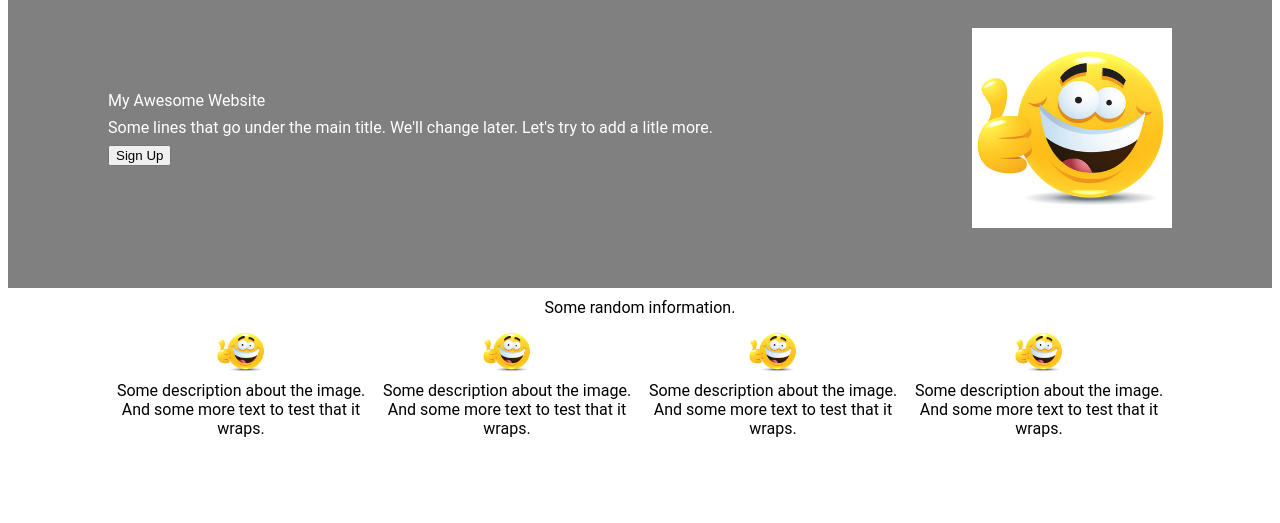
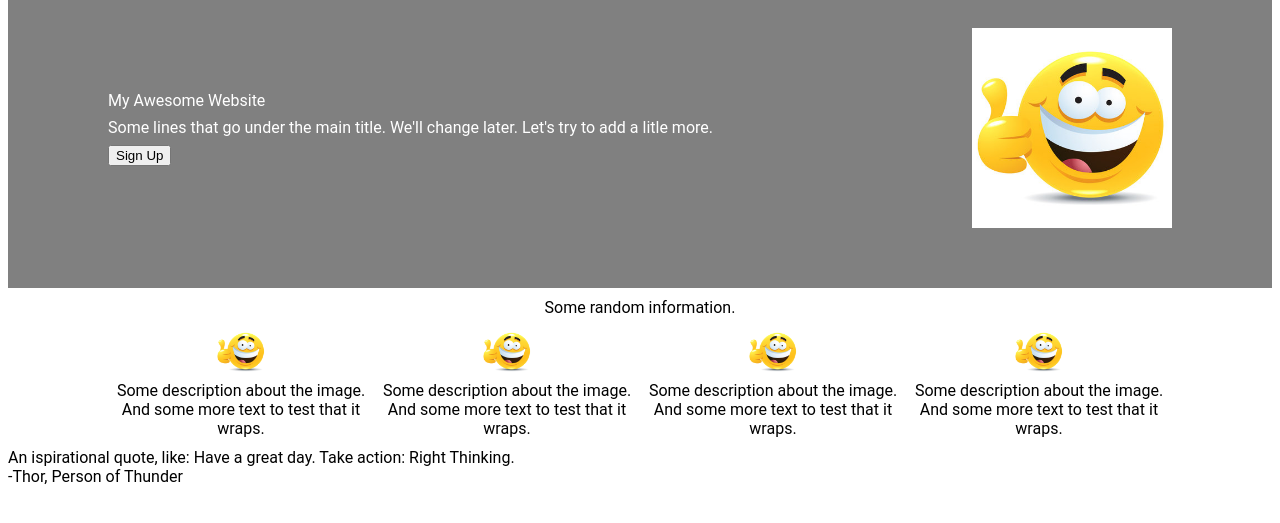
Before and after one commit to GM174/Landing-Page, a plain HTML site: page index.html in a window 1280 px wide. Shown: the part 59-582 px from the top of the page. Drawn offline with Linux system fonts and the light colour scheme.

Commit message:
Add quote elements

```diff
--- a/index.html
+++ b/index.html
@@ -49,5 +49,9 @@
             </div>
         </div>
     </div>
+    <div class="quote">
+        <div class="quote-text">An ispirational quote, like: <span class="quote-italic">Have a great day. Take action: Right Thinking.</span></div>
+        <div class="quote-source">-Thor, Person of Thunder</div>
+    </div>
 </body>
 </html>
```
